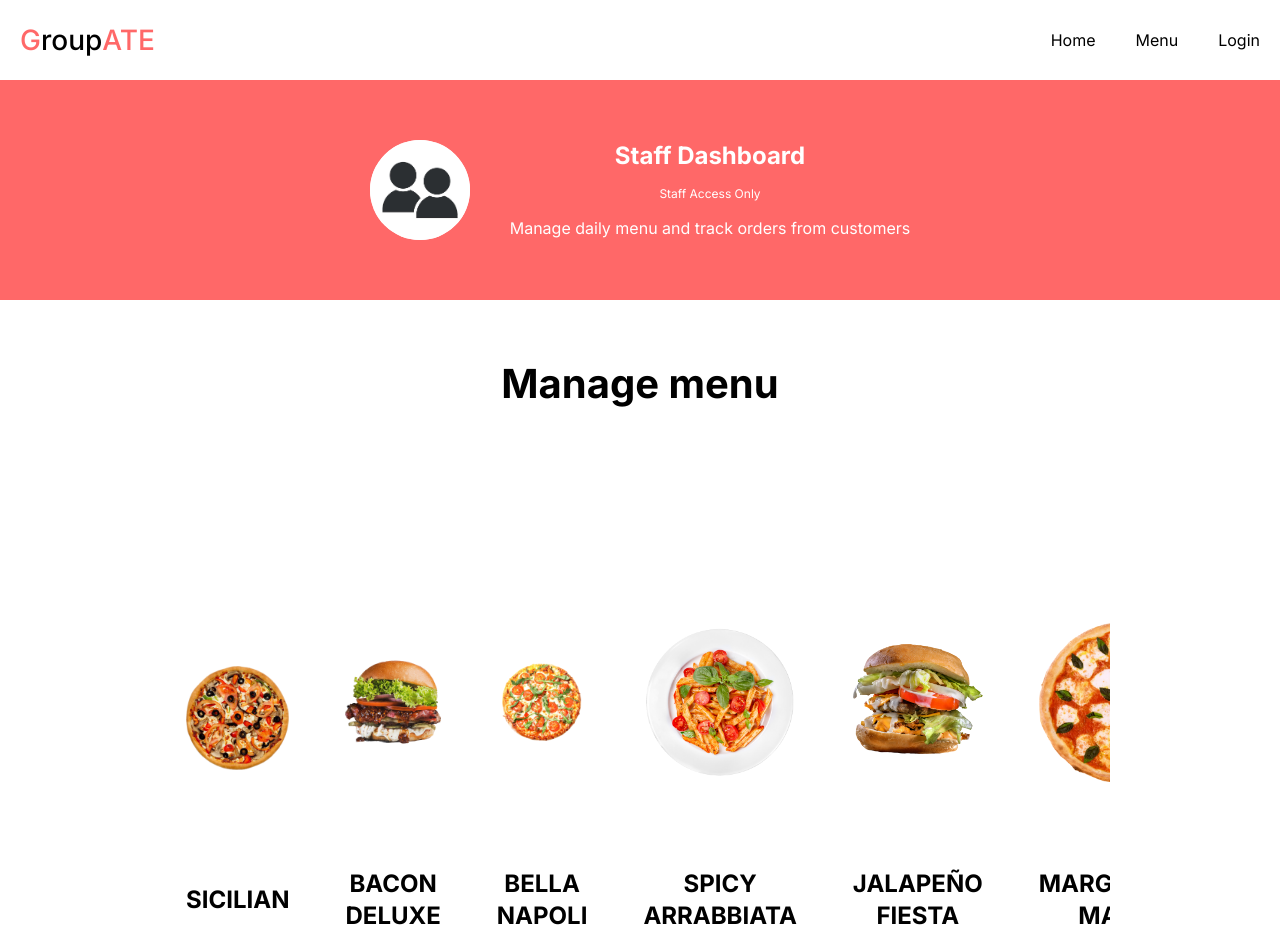
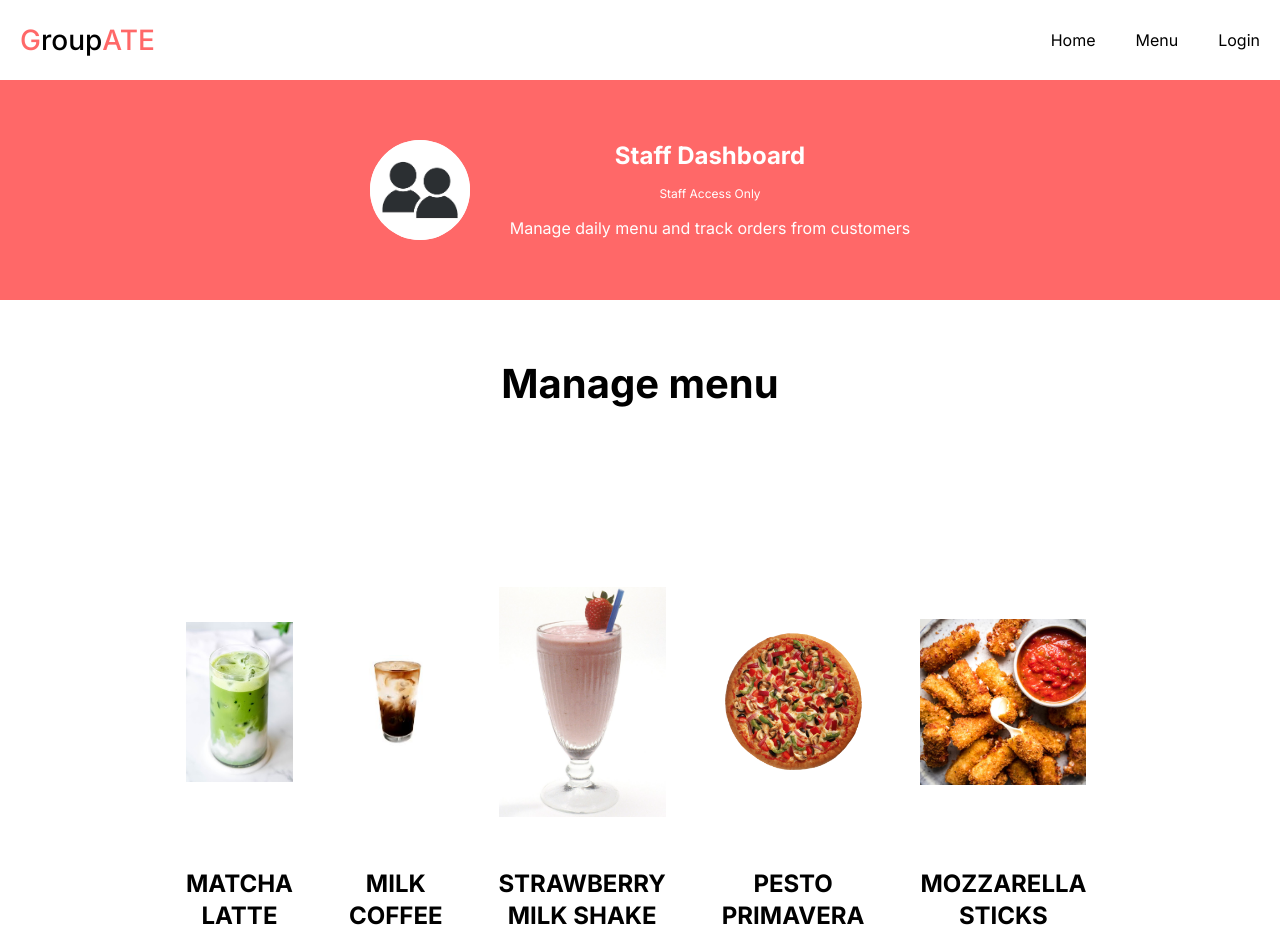
Before and after one commit to pauum0109/SE-Project, a Next.js app in the folder Front-end/: page /staff in a window 1280 px wide. Shown: the top 934 px of the page. Built offline with nearby package versions, Linux system fonts and the light colour scheme; grey boxes are pictures that could not be loaded.

Commit message:
Add files via upload

```diff
--- a/Front-end/src/data.ts
+++ b/Front-end/src/data.ts
@@ -12,10 +12,10 @@ type Products = Product[];
 export const featuredProducts: Products = [
   {
     id: 1,
-    title: "Sicilian",
+    title: "Matcha Latte",
     desc: "Ignite your taste buds with a fiery combination of spicy pepperoni, jalapeños, crushed red pepper flakes, and melted mozzarella cheese, delivering a kick with every bite.",
-    img: "/temporary/p1.png",
-    price: 24.9,
+    img: "/unnamed.jpg",
+    price: 5,
     options: [
       {
         title: "Small",
@@ -33,10 +33,10 @@ export const featuredProducts: Products = [
   },
   {
     id: 2,
-    title: "Bacon Deluxe",
-    desc: "Indulge in smoky goodness with a flame-grilled beef patty, topped with crispy bacon, melted cheddar cheese, caramelized onions, and a smattering of tangy BBQ sauce.",
-    img: "/temporary/p2.png",
-    price: 29.9,
+    title: "Milk Coffee",
+    desc: "Embark on a culinary journey with this Mediterranean-inspired creation, featuring zesty feta cheese, Kalamata olives, sun-dried tomatoes, and a sprinkle of oregano.",
+    img: "/images (1).jfif",
+    price: 3,
     options: [
       {
         title: "Small",
@@ -54,10 +54,10 @@ export const featuredProducts: Products = [
   },
   {
     id: 3,
-    title: "Bella Napoli",
-    desc: "A classic Italian delight featuring a thin, crispy crust, tangy tomato sauce, fresh mozzarella, and a medley of aromatic herbs topped with lettuce, tomatoes, and a dollop of tangy mayo.",
-    img: "/temporary/p3.png",
-    price: 24.9,
+    title: "Strawberry Milk Shake",
+    desc: "Quench your thirst and satisfy your sweet cravings with our luscious Strawberry Milkshake. Made with fresh, ripe strawberries blended to perfection with creamy milk and a touch of sweetness, every sip is a burst of fruity flavor.",
+    img: "/800px-Strawberry_milk_shake_(cropped).jpg",
+    price: 7,
     options: [
       {
         title: "Small",
@@ -75,10 +75,10 @@ export const featuredProducts: Products = [
   },
   {
     id: 4,
-    title: "Spicy Arrabbiata",
-    desc: "Ignite your taste buds with this fiery pasta creation, combining penne in a spicy tomato sauce infused with garlic, red chili flakes, and fresh basil for the ultimate comfort food experience.",
-    img: "/temporary/p4.png",
-    price: 26.9,
+    title: "Pesto Primavera",
+    desc: "A classic Italian delight featuring a thin, crispy crust, tangy tomato sauce, fresh mozzarella, and a medley of aromatic herbs topped with lettuce, tomatoes, and a dollop of tangy mayo.",
+    img: "/temporary/p10.png",
+    price: 11,
     options: [
       {
         title: "Small",
@@ -96,10 +96,10 @@ export const featuredProducts: Products = [
   },
   {
     id: 5,
-    title: "Jalapeño Fiesta",
-    desc: "Ignite your taste buds with a fiery kick! This burger features a succulent beef patty, fiery jalapeños, pepper jack cheese, and a zesty chipotle mayo sauce , and all the classic fixings on a toasted bun.",
-    img: "/temporary/p5.png",
-    price: 29.9,
+    title: "Mozzarella Sticks",
+    desc: "Our Mozzarella Sticks are the ultimate comfort food. Golden-brown, crispy on the outside, and oozing with melted mozzarella cheese on the inside, they're the perfect snack to satisfy your cravings.",
+    img: "/Homemade-Mozzarella-Sticks-9.jpeg",
+    price: 10,
     options: [
       {
         title: "Small",
@@ -117,10 +117,10 @@ export const featuredProducts: Products = [
   },
   {
     id: 6,
-    title: "Margherita Magic",
-    desc: "A timeless favorite with a twist, showcasing a thin crust topped with sweet tomatoes, fresh basil, creamy mozzarella, and a drizzle of extra virgin olive oil, fresh arugula, and a drizzle of balsamic glaze.",
-    img: "/temporary/p6.png",
-    price: 24.9,
+    title: "Ramen",
+    desc: "Warm up your soul with a steaming bowl of our delicious ramen. Rich, flavorful broth, tender noodles, and your choice of toppings. Every spoonful is a moment of pure bliss.",
+    img: "/ramen.jpg",
+    price: 12,
     options: [
       {
         title: "Small",
@@ -138,10 +138,10 @@ export const featuredProducts: Products = [
   },
   {
     id: 7,
-    title: "Garlic Parmesan Linguine",
-    desc: "A garlic lover's delight, featuring linguine smothered in a creamy Parmesan sauce, infused with garlic and garnished with chopped parsley, bell peppers, and cherry tomatoes.",
-    img: "/temporary/p7.png",
-    price: 28.9,
+    title: "Wings",
+    desc: "Experience pure cheesy bliss with a melty blend of mozzarella, cheddar, provolone, and Parmesan cheeses, creating a rich and indulgent pizza experience.",
+    img: "/wings.jpg",
+    price: 12,
     options: [
       {
         title: "Small",
@@ -159,10 +159,10 @@ export const featuredProducts: Products = [
   },
   {
     id: 8,
-    title: "Mediterranean Delight",
-    desc: "Embark on a culinary journey with this Mediterranean-inspired creation, featuring zesty feta cheese, Kalamata olives, sun-dried tomatoes, and a sprinkle of oregano.",
-    img: "/temporary/p8.png",
-    price: 32.9,
+    title: "Spicy Arrabbiata",
+    desc: "Experience pure cheesy bliss with a melty blend of mozzarella, cheddar, provolone, and Parmesan cheeses, creating a rich and indulgent pizza experience.",
+    img: "/temporary/p4.png",
+    price: 12,
     options: [
       {
         title: "Small",
@@ -180,10 +180,10 @@ export const featuredProducts: Products = [
   },
   {
     id: 9,
-    title: "Hawaiian Teriyaki",
-    desc: "Experience a taste of the tropics with a juicy beef patty glazed in tangy teriyaki sauce, topped with grilled pineapple, crispy bacon, and fresh lettuce, and all the classic fixings on a toasted bun.",
-    img: "/temporary/p9.png",
-    price: 29.9,
+    title: "Jalapeño Fiesta",
+    desc: "Ignite your taste buds with a fiery kick! This burger features a succulent beef patty, fiery jalapeños, pepper jack cheese, and a zesty chipotle mayo sauce , and all the classic fixings on a toasted bun.",
+    img: "/temporary/p5.png",
+    price: 12,
     options: [
       {
         title: "Small",
@@ -207,10 +207,10 @@ export const featuredProducts: Products = [
 export const pizzas: Products = [
   {
     id: 1,
-    title: "Sicilian",
+    title: "Matcha Latte",
     desc: "Ignite your taste buds with a fiery combination of spicy pepperoni, jalapeños, crushed red pepper flakes, and melted mozzarella cheese, delivering a kick with every bite.",
-    img: "/temporary/p1.png",
-    price: 24.9,
+    img: "/unnamed.jpg",
+    price: 5,
     options: [
       {
         title: "Small",
@@ -228,10 +228,10 @@ export const pizzas: Products = [
   },
   {
     id: 2,
-    title: "Mediterranean Delight",
+    title: "Milk Coffee",
     desc: "Embark on a culinary journey with this Mediterranean-inspired creation, featuring zesty feta cheese, Kalamata olives, sun-dried tomatoes, and a sprinkle of oregano.",
-    img: "/temporary/p8.png",
-    price: 32.9,
+    img: "/images (1).jfif",
+    price: 3,
     options: [
       {
         title: "Small",
@@ -249,10 +249,10 @@ export const pizzas: Products = [
   },
   {
     id: 3,
-    title: "Bella Napoli",
-    desc: "A classic Italian delight featuring a thin, crispy crust, tangy tomato sauce, fresh mozzarella, and a medley of aromatic herbs topped with lettuce, tomatoes, and a dollop of tangy mayo.",
-    img: "/temporary/p3.png",
-    price: 26.9,
+    title: "Strawberry Milk Shake",
+    desc: "Quench your thirst and satisfy your sweet cravings with our luscious Strawberry Milkshake. Made with fresh, ripe strawberries blended to perfection with creamy milk and a touch of sweetness, every sip is a burst of fruity flavor.",
+    img: "/800px-Strawberry_milk_shake_(cropped).jpg",
+    price: 7,
     options: [
       {
         title: "Small",
@@ -273,7 +273,7 @@ export const pizzas: Products = [
     title: "Pesto Primavera",
     desc: "A classic Italian delight featuring a thin, crispy crust, tangy tomato sauce, fresh mozzarella, and a medley of aromatic herbs topped with lettuce, tomatoes, and a dollop of tangy mayo.",
     img: "/temporary/p10.png",
-    price: 28.9,
+    price: 11,
     options: [
       {
         title: "Small",
@@ -291,10 +291,10 @@ export const pizzas: Products = [
   },
   {
     id: 5,
-    title: "Veggie Supreme",
-    desc: "A classic Italian delight featuring a thin, crispy crust, tangy tomato sauce, fresh mozzarella, and a medley of aromatic herbs topped with lettuce, tomatoes, and a dollop of tangy mayo.",
-    img: "/temporary/p11.png",
-    price: 24.9,
+    title: "Mozzarella Sticks",
+    desc: "Our Mozzarella Sticks are the ultimate comfort food. Golden-brown, crispy on the outside, and oozing with melted mozzarella cheese on the inside, they're the perfect snack to satisfy your cravings.",
+    img: "/Homemade-Mozzarella-Sticks-9.jpeg",
+    price: 10,
     options: [
       {
         title: "Small",
@@ -312,10 +312,73 @@ export const pizzas: Products = [
   },
   {
     id: 6,
-    title: "Four Cheese Fantasy",
+    title: "Ramen",
+    desc: "Warm up your soul with a steaming bowl of our delicious ramen. Rich, flavorful broth, tender noodles, and your choice of toppings. Every spoonful is a moment of pure bliss.",
+    img: "/ramen.jpg",
+    price: 12,
+    options: [
+      {
+        title: "Small",
+        additionalPrice: 0,
+      },
+      {
+        title: "Medium",
+        additionalPrice: 4,
+      },
+      {
+        title: "Large",
+        additionalPrice: 6,
+      },
+    ],
+  },
+  {
+    id: 7,
+    title: "Wings",
     desc: "Experience pure cheesy bliss with a melty blend of mozzarella, cheddar, provolone, and Parmesan cheeses, creating a rich and indulgent pizza experience.",
-    img: "/temporary/p12.png",
-    price: 22.9,
+    img: "/wings.jpg",
+    price: 12,
+    options: [
+      {
+        title: "Small",
+        additionalPrice: 0,
+      },
+      {
+        title: "Medium",
+        additionalPrice: 4,
+      },
+      {
+        title: "Large",
+        additionalPrice: 6,
+      },
+    ],
+  },
+  {
+    id: 8,
+    title: "Spicy Arrabbiata",
+    desc: "Experience pure cheesy bliss with a melty blend of mozzarella, cheddar, provolone, and Parmesan cheeses, creating a rich and indulgent pizza experience.",
+    img: "/temporary/p4.png",
+    price: 12,
+    options: [
+      {
+        title: "Small",
+        additionalPrice: 0,
+      },
+      {
+        title: "Medium",
+        additionalPrice: 4,
+      },
+      {
+        title: "Large",
+        additionalPrice: 6,
+      },
+    ],
+  },
+  {
+    id: 9,
+    title: "Jalapeño Fiesta",
+    desc: "Ignite your taste buds with a fiery kick! This burger features a succulent beef patty, fiery jalapeños, pepper jack cheese, and a zesty chipotle mayo sauce , and all the classic fixings on a toasted bun.",
+    img: "/temporary/p5.png",
+    price: 12,
     options: [
       {
         title: "Small",
@@ -335,10 +398,10 @@ export const pizzas: Products = [
 
 export const singleProduct: Product = {
   id: 1,
-  title: "Sicilian",
-  desc: "Ignite your taste buds with a fiery combination of spicy pepperoni, jalapeños, crushed red pepper flakes, and melted mozzarella cheese, delivering a kick with every bite.",
-  img: "/temporary/p1.png",
-  price: 24.9,
+  title: "Matcha Latte",
+  desc: "Indulge in the serene harmony of our matcha latte, a perfect blend of earthy flavors and creamy milk, offering a moment of tranquility and revitalization.",
+  img: "/unnamed.jpg",
+  price: 5,
   options: [
     {
       title: "Small",
@@ -368,26 +431,26 @@ type Menu = {
 export const menu: Menu = [
   {
     id: 1,
-    slug: "pastas",
-    title: "Italian Pastas",
-    desc: "Savor the taste of perfection with our exquisite Italian handmade pasta menu.",
-    img: "/temporary/m1.png",
-    color: "white",
+    slug: "Appetizer",
+    title: "Appetizer",
+    desc: "",
+    img: "/FreshSpringRolls_Shot5_82.jpg",
+    color: "black",
   },
   {
     id: 2,
-    slug: "burgers",
-    title: "Juicy Burgers",
-    desc: "Burger Bliss: Juicy patties, bold flavors, and gourmet toppings galore.",
-    img: "/temporary/m2.png",
+    slug: "maincourses",
+    title: "Maincourses",
+    desc: "",
+    img: "/ramen.jpg",
     color: "black",
   },
   {
     id: 3,
-    slug: "pizzas",
-    title: "Cheesy Pizzas",
-    desc: "Pizza Paradise: Irresistible slices, mouthwatering toppings, and cheesy perfection.",
-    img: "/temporary/m3.png",
-    color: "white",
+    slug: "Drinks",
+    title: "Drinks",
+    desc: "",
+    img: "/matcha-latte-co-ngon-khong.jpg",
+    color: "black",
   },
 ];
```
